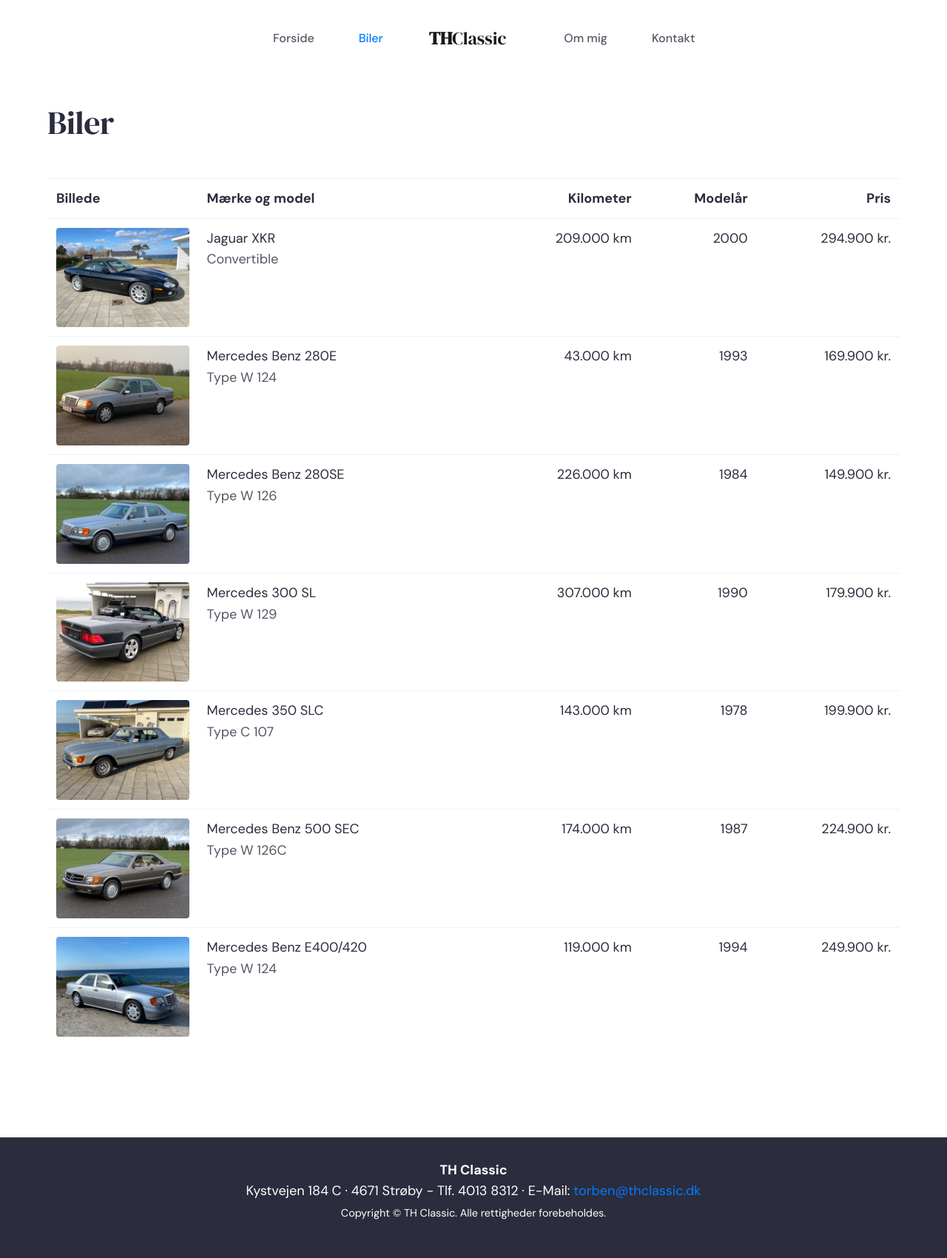
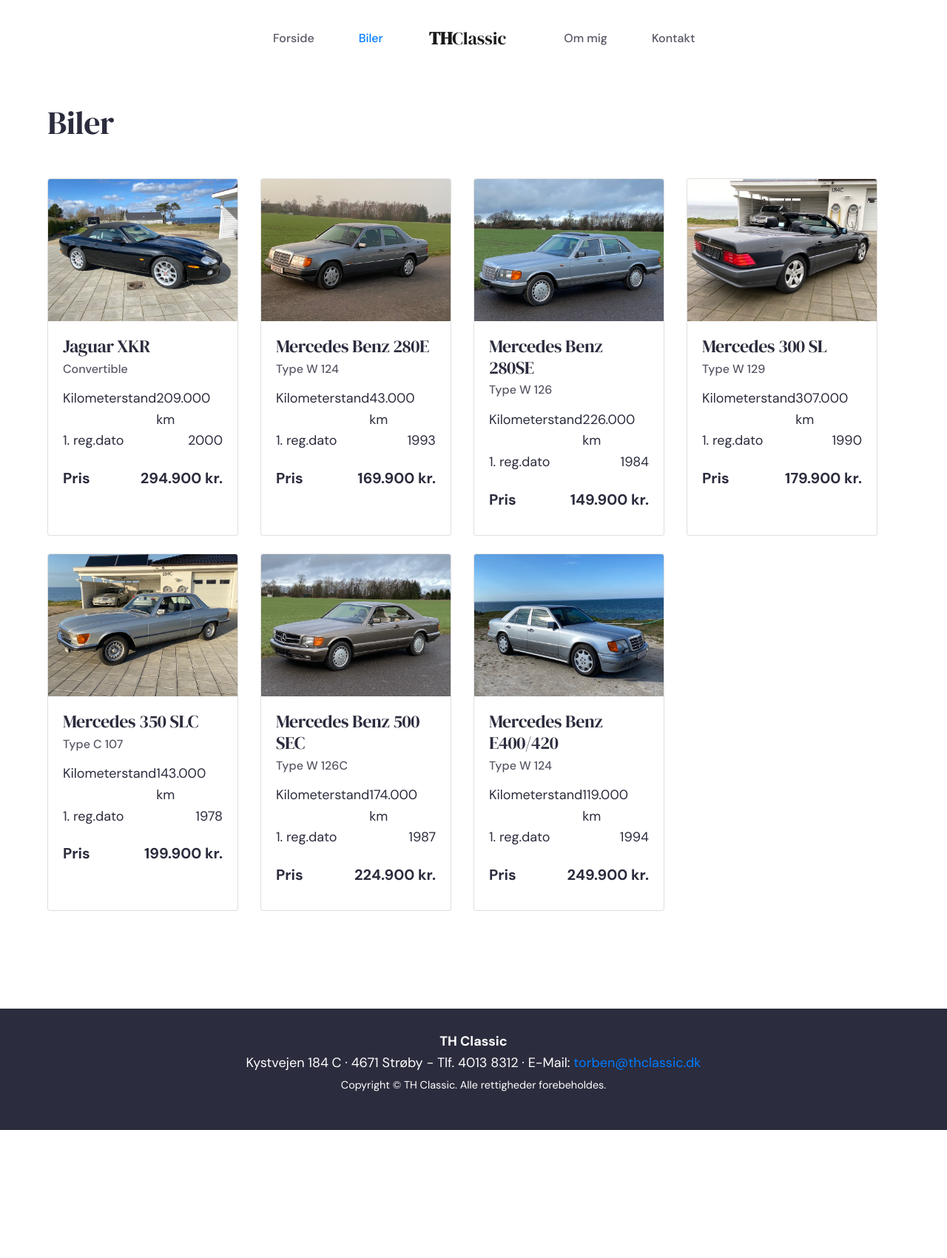
Before and after one commit to aakjaer/thclassic, a Jekyll site: the page built from biler/index.html, in a window 1280 px wide. Shown: the whole page at 74% size. Built offline with Jekyll 4.4.1, drawn with Linux system fonts in a browser that asks for light colours; after the commit the page ends 1527 px from its top, so only the background shows below that.

Commit message:
Tweaking gallery and car list

```diff
--- a/_layouts/view-car.html
+++ b/_layouts/view-car.html
@@ -26,7 +26,7 @@
             </div>
             <div class="col-lg-8">
                 <!-- Image carousel -->
-                <div id="carousel" class="carousel slide carousel-fade" data-ride="carousel">
+                <div id="carousel" class="carousel slide" data-ride="carousel">
                     <ol class="carousel-indicators">
                         {% for image in page.gallery %}
                             <li data-target="#carousel" data-slide-to="{{ forloop.index0 }}" {% if forloop.first %}class="active"{% endif %}></li>
--- a/assets/scss/base.scss
+++ b/assets/scss/base.scss
@@ -296,6 +296,22 @@
     bottom: auto;
 }
 
+.carousel-control-next {
+    justify-content: right;
+}
+.carousel-control-prev {
+    justify-content: left;
+}
+
+.carousel-control-prev-icon,
+.carousel-control-next-icon {
+    width: 36px;
+    height: 48px;
+    background-color: var(--darker);
+    background-size: 16px auto;
+}
+
+
 //////////////////////////////////////////////
 
 // Utility
@@ -374,3 +390,24 @@
         border-top: 1px solid #eaf2fe;
     }
 }
+
+.car-list .card {
+    transition: all 0.2s ease-out;
+
+    .card-title {
+        font-size: 1.5rem;
+    }
+
+    &:hover {
+        transform: translateY(-3px);
+        box-shadow: 0 6px 30px -2px rgba(50,50,93,0.05),0 3px 15px -3px rgba(0,0,0,0.15);
+    }
+}
+
+.card-title > a {
+    color: var(--darker);
+
+    &:hover {
+        text-decoration: none;
+    }
+}
--- a/biler/index.html
+++ b/biler/index.html
@@ -7,33 +7,34 @@
     <div class="section-content">
         <h1 class="display-4 mb-5">Biler</h1>
 
-        <div class="table-responsive-md">
-            <table class="car-list table table-hover">
-                <thead>
-                    <th>Billede</th>
-                    <th>Mærke og model</th>
-                    <th class="text-right">Kilometer</th>
-                    <th class="text-right">Modelår</th>
-                    <th class="text-right">Pris</th>
-                </thead>
-
-                <tbody>
-                    {% for car in site.cars %}
-                        <tr class="row-clickable" data-href="{{ site.baseurl }}{{ car.url }}">
-                            <td class="thumbnail">
-                                <img class="rounded img-fluid" src="{{ car.thumbnail_image_path }}" alt="" />
-                            </td>
-                            <td>
-                                <div>{{ car.title }}</div>
-                                <span class="text-muted">{{ car.model_details }}</span>
-                            </td>
-                            <td class="text-right">{{ car.km }} km</td>
-                            <td class="text-right">{{ car.model_year }}</td>
-                            <td class="text-right">{{ car.price }} kr.</td>
-                        </tr>
-                    {% endfor %}
-                </tbody>
-            </table>
+        <div class="car-list row row-cols-1 row-cols-sm-2 row-cols-md-3 row-cols-xl-4">
+            {% for car in site.cars %}
+                <div class="col mb-4">
+                    <div class="card h-100">
+                        <img src="{{ car.thumbnail_image_path }}" class="card-img-top" alt="" />
+                        <div class="card-body">
+                            <h5 class="card-title"><a href="{{ site.baseurl }}{{ car.url }}" class="stretched-link">{{ car.title }}</a></h5>
+                            <h6 class="card-subtitle text-muted">{{ car.model_details }}</h6>
+                            <p class="card-text">
+                                <ul class="list-unstyled">
+                                    <li class="d-flex justify-content-between">
+                                        <span>Kilometerstand</span>
+                                        <span>{{ car.km }} km</span>
+                                    </li>
+                                    <li class="d-flex justify-content-between">
+                                        <span>1. reg.dato</span>
+                                        <span>{{ car.model_year }}</span>
+                                    </li>
+                                    <li class="mt-4 mb-0 font-weight-bold d-flex justify-content-between h5">
+                                        <span>Pris</span>
+                                        <span>{{ car.price }} kr.</span>
+                                    </li>
+                                </ul>
+                            </p>
+                        </div>
+                    </div>
+                </div>
+            {% endfor %}
         </div>
     </div>
 </section>
```
